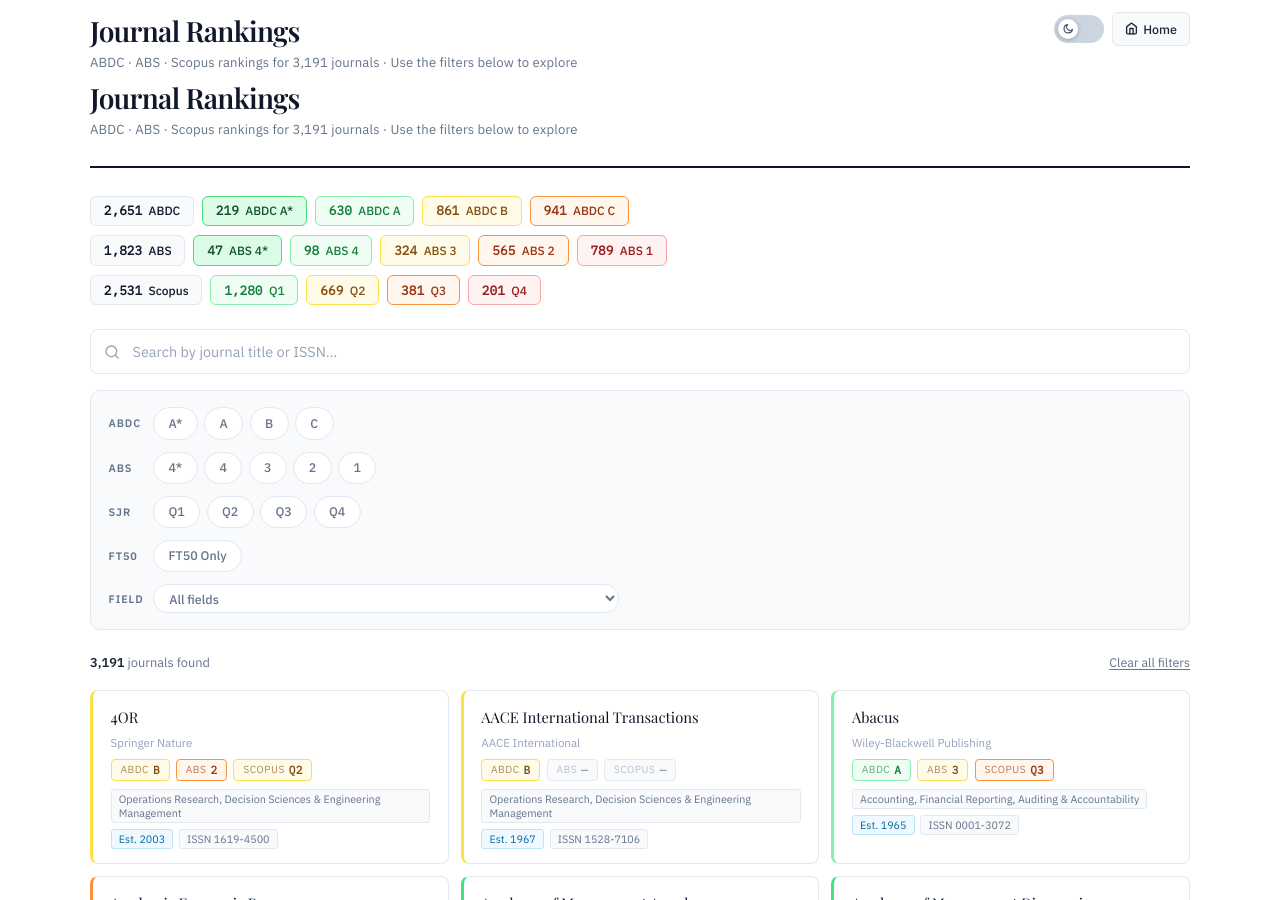
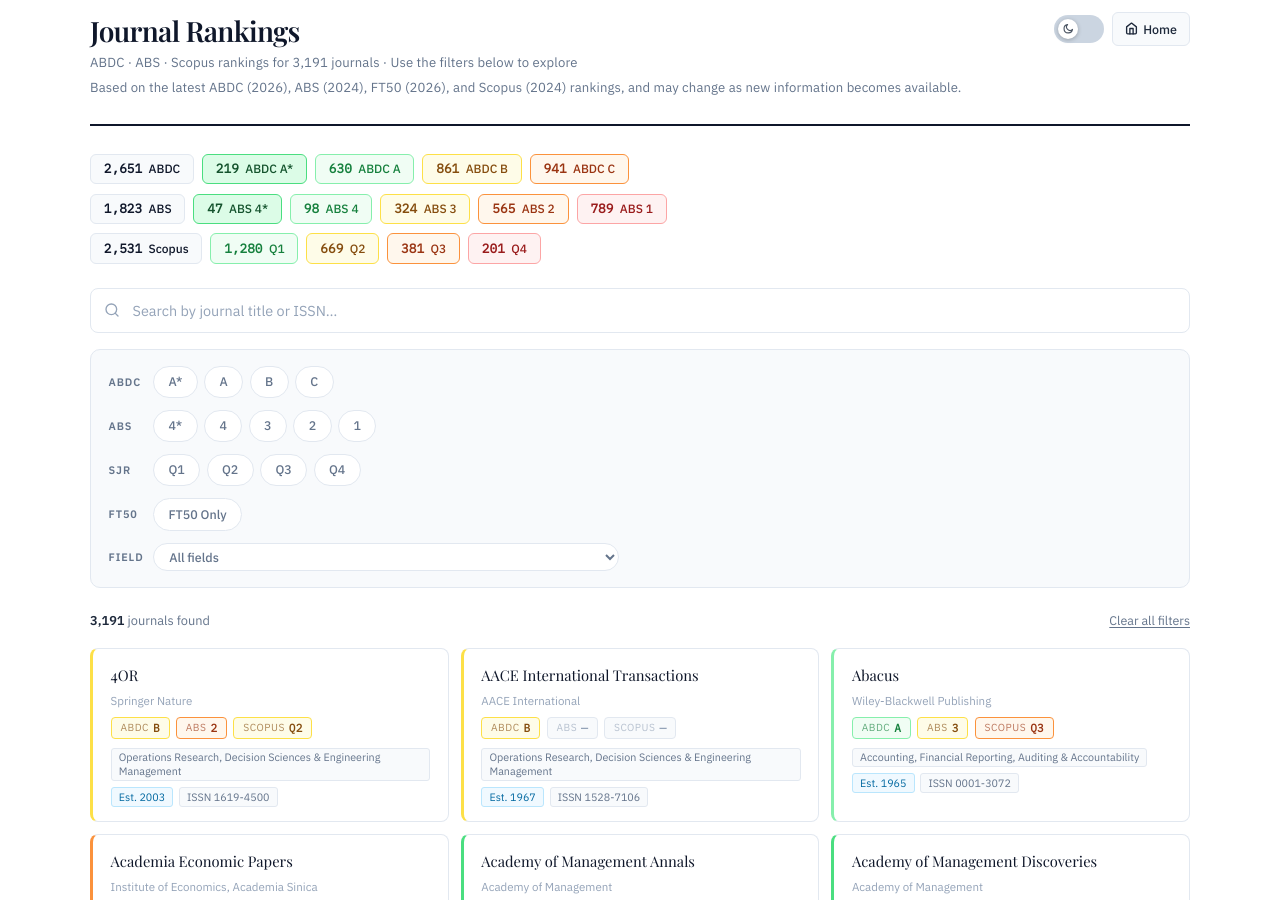
Before and after one commit to pawankb13/pawankb13.github.io, a Jekyll site: the page files/journals.html, which Jekyll copies as it is, in a window 1280 px wide and 900 px high. Built offline with Jekyll 4.4.1, drawn with Linux system fonts in a browser that asks for light colours.

Commit message:
Update Note

```diff
--- a/files/journals.html
+++ b/files/journals.html
@@ -643,8 +643,7 @@
         </a>
       </div>
       <div>
-        <h2>Journal Rankings</h2>
-        <p>ABDC · ABS · Scopus rankings for 3,191 journals &middot; Use the filters below to explore</p>
+        <p>Based on the latest ABDC (2026), ABS (2024), FT50 (2026), and Scopus (2024) rankings, and may change as new information becomes available.</p>
       </div>
     </div>
   </div>
```
